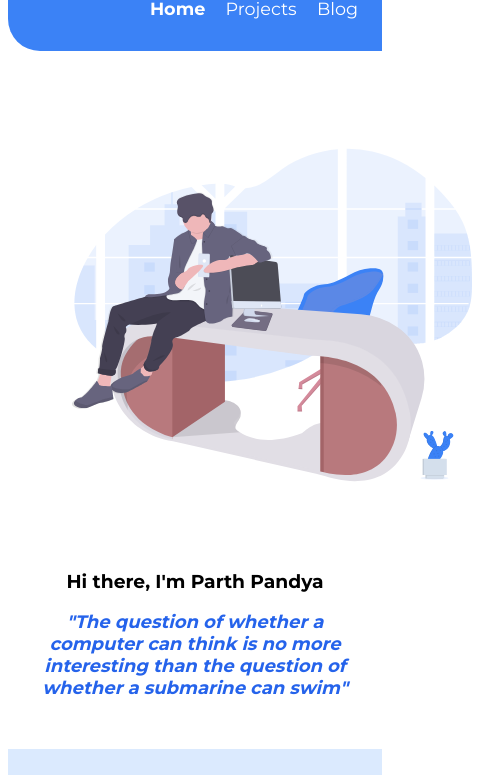
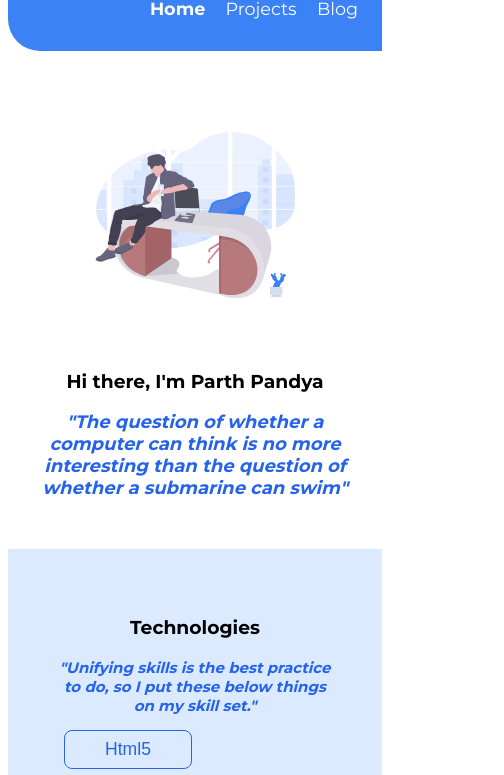
Before and after one commit to parthpandyappp/neoG, a plain HTML site: page index.html in a window 390 px wide. Shown: the part 67-842 px from the top of the page, 504 px wide, since content can reach past the window. Drawn offline with Linux system fonts and the light colour scheme.

Commit message:
Added other sections and enhanced CSS for mobile

```diff
--- a/src/styles.css
+++ b/src/styles.css
@@ -127,7 +127,7 @@ footer ul li a {
 }
 
 footer i {
-  padding: 0.2rem;
+  padding: 0.1rem;
   font-size: 5rem;
 }
 
@@ -152,3 +152,20 @@ footer i {
   border: 1px solid var(--dark-color);
   border-radius: 1rem;
 }
+
+@media only screen and (max-width: 700px) {
+  .intro-header-image {
+    margin: 2rem;
+    height: 200px;
+    width: 200px;
+  }
+
+  .para-1 {
+    /* text-align: center; */
+    width: 19rem;
+  }
+  .btn {
+    display: block;
+    width: 8rem;
+  }
+}
```
Also changed, not shown: pages/projects.html (line endings or trailing spaces).
